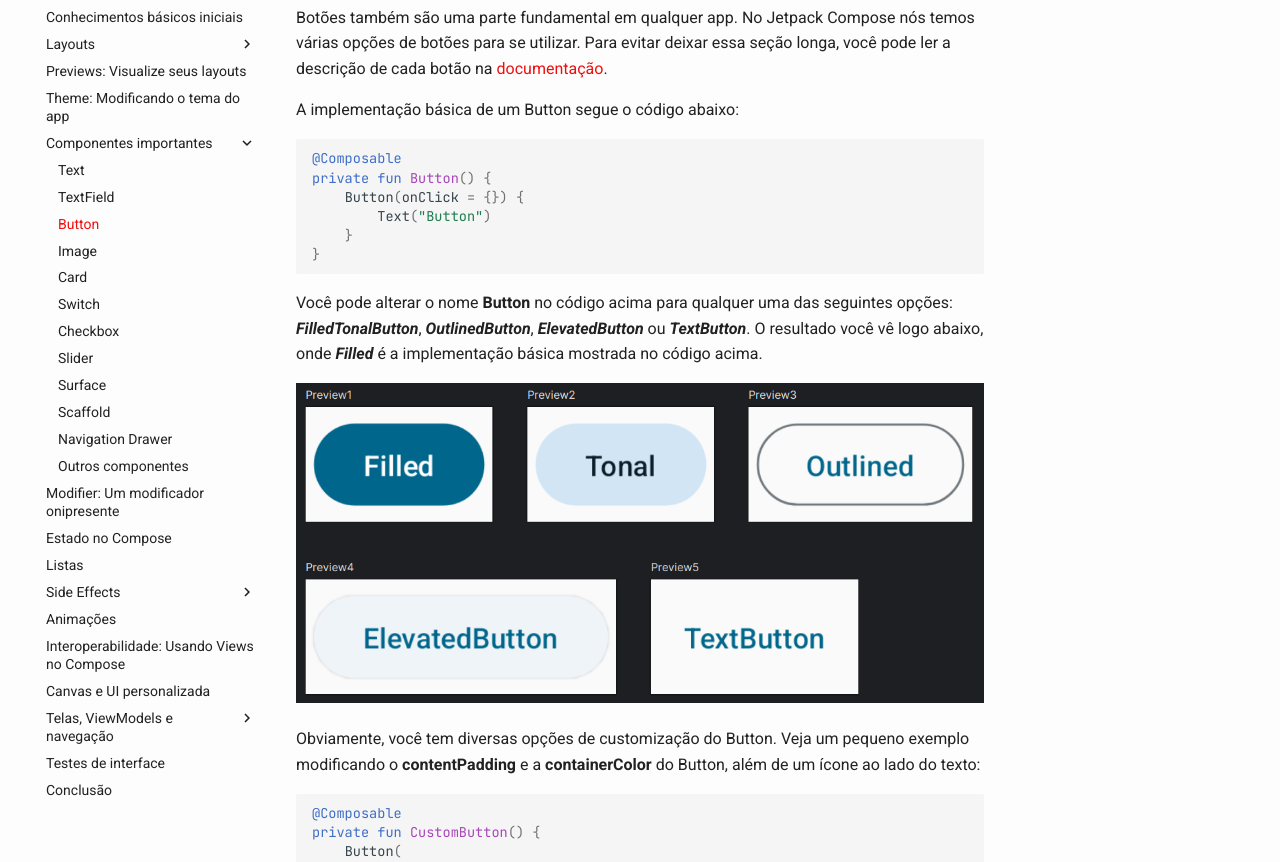
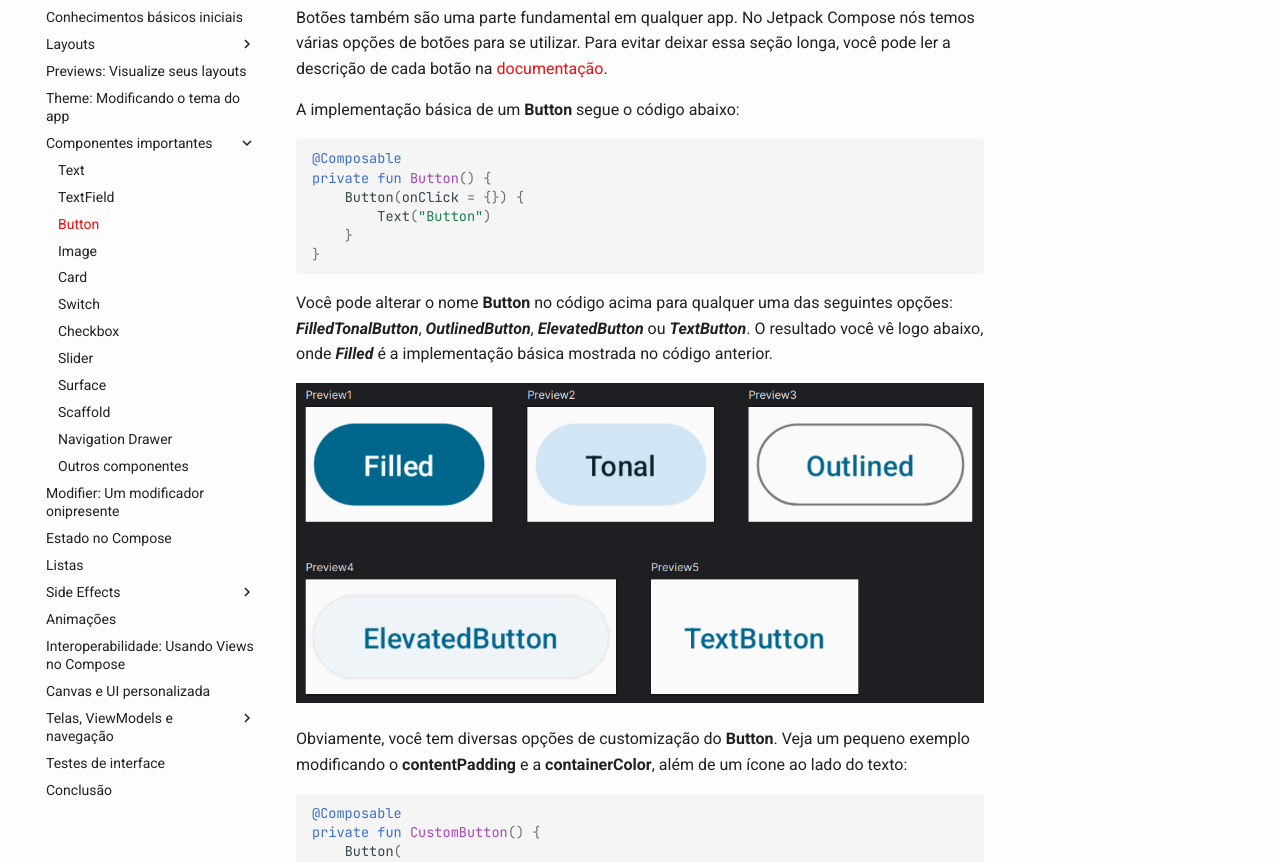
Before and after one commit to jsericksk/Jetpack-Compose-Journey, an MkDocs documentation site: the page built from docs/components/button.md, in a window 1280 px wide and 1400 px high. Shown: the part 175-1037 px from the top of the window. Built offline with MkDocs 1.6.1 and Material for MkDocs 9.7.7, drawn with Linux system fonts in a browser that asks for light colours; emoji names are drawn with the system emoji font; comment, search, counter and statistics services are not loaded; some of the changed text lies outside the part shown.

Commit message:
button.md atualizado

````diff
--- a/docs/components/button.md
+++ b/docs/components/button.md
@@ -2,7 +2,7 @@
 
 Botões também são uma parte fundamental em qualquer app. No Jetpack Compose nós temos várias opções de botões para se utilizar. Para evitar deixar essa seção longa, você pode ler a descrição de cada botão na [documentação](https://developer.android.com/jetpack/compose/components/button).
 
-A implementação básica de um Button segue o código abaixo:
+A implementação básica de um **Button** segue o código abaixo:
 
 ```kotlin
 @Composable
@@ -13,11 +13,11 @@
 }
 ```
 
-Você pode alterar o nome **Button** no código acima para qualquer uma das seguintes opções: ***FilledTonalButton***, ***OutlinedButton***, ***ElevatedButton*** ou ***TextButton***. O resultado você vê logo abaixo, onde ***Filled*** é a implementação básica mostrada no código acima.
+Você pode alterar o nome **Button** no código acima para qualquer uma das seguintes opções: ***FilledTonalButton***, ***OutlinedButton***, ***ElevatedButton*** ou ***TextButton***. O resultado você vê logo abaixo, onde ***Filled*** é a implementação básica mostrada no código anterior.
 
 ![Button](button/img-01.png)
 
-Obviamente, você tem diversas opções de customização do Button. Veja um pequeno exemplo modificando o **contentPadding** e a **containerColor** do Button, além de um ícone ao lado do texto:
+Obviamente, você tem diversas opções de customização do **Button**. Veja um pequeno exemplo modificando o **contentPadding** e a **containerColor**, além de um ícone ao lado do texto:
 
 ```kotlin
 @Composable
@@ -41,7 +41,7 @@
 
 ![Custom button](button/img-02.png)
 
-- Não precisamos especificar uma **Row** para obter o efeito do **Icon()** estar ao lado do **Text()** porque o **content** (o último parâmetro) que o Button espera já é uma ***RowScope***, ou seja, é como se estivéssemos dentro de uma Row por padrão.
+- Não precisamos especificar uma **Row** para obter o efeito do **Icon()** estar ao lado do **Text()** porque o **content** (o último parâmetro) que o **Button** espera já é uma ***RowScope***, ou seja, é como se estivéssemos dentro de uma **Row** por padrão.
 
 ## :link: Conteúdos auxiliares:
 - [Button (documentação)](https://developer.android.com/jetpack/compose/components/button)
````
